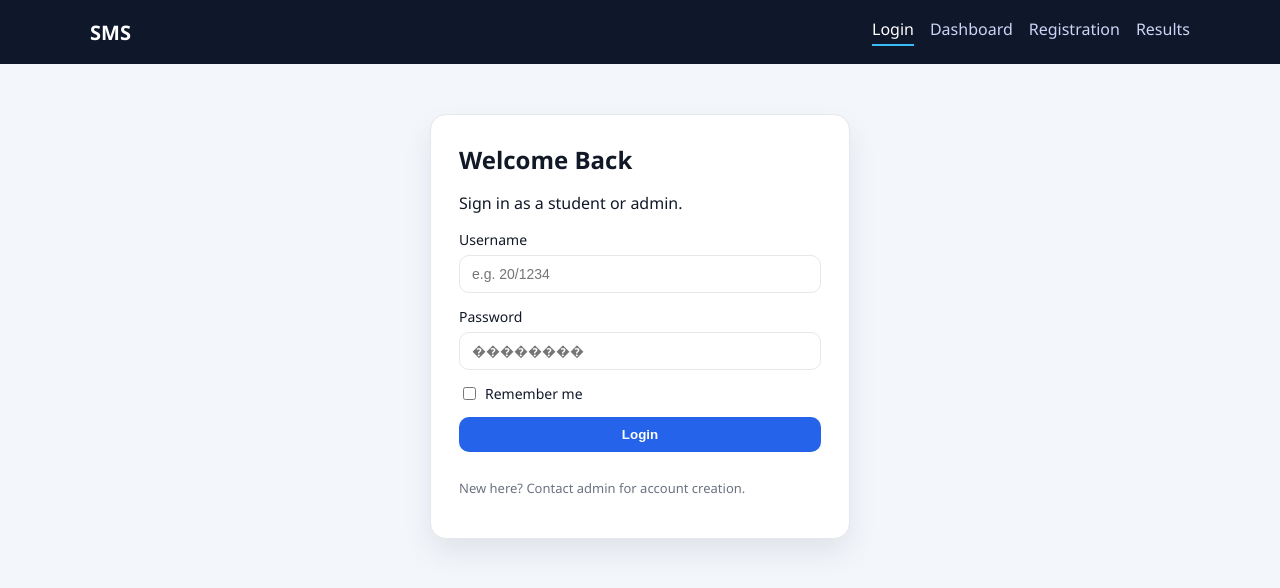
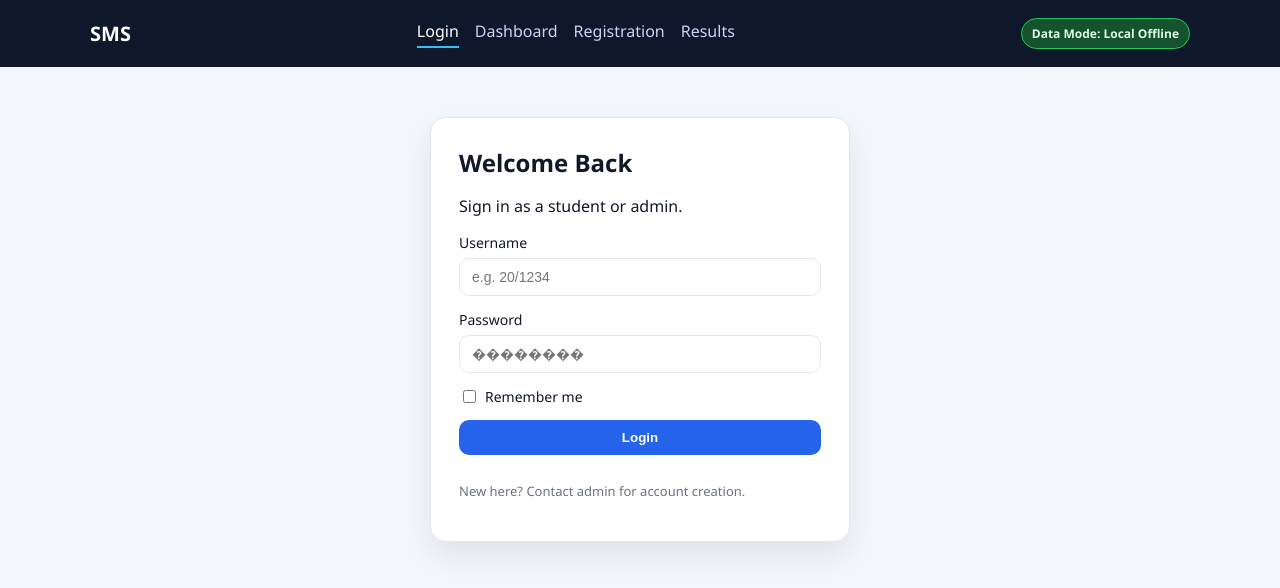
Before and after one commit to Akindelefelix1/SMSfrontend, a plain HTML site: page login.html in a window 1280 px wide. Drawn offline with Linux system fonts and the light colour scheme.

Commit message:
Add mode badge to topbar for local offline data indication; style updates for badge

```diff
--- a/assets/css/style.css
+++ b/assets/css/style.css
@@ -57,6 +57,17 @@ body {
   color: #fff;
   border-bottom: 2px solid #38bdf8;
   padding-bottom: 4px;
+}
+
+.mode-badge {
+  background: #14532d;
+  color: #dcfce7;
+  border: 1px solid #22c55e;
+  font-size: 12px;
+  font-weight: 700;
+  border-radius: 999px;
+  padding: 6px 10px;
+  white-space: nowrap;
 }
 
 .topbar .container {
@@ -288,6 +299,10 @@ body {
     gap: 12px;
   }
 
+  .mode-badge {
+    align-self: flex-start;
+  }
+
   .hero {
     flex-direction: column;
     align-items: flex-start;
--- a/assets/js/local-store.js
+++ b/assets/js/local-store.js
@@ -94,6 +94,18 @@
     }
   };
 
+  const mountModeBadge = () => {
+    if (document.getElementById("smsDataModeBadge")) return;
+    const topbarContainer = document.querySelector(".topbar .container");
+    if (!topbarContainer) return;
+
+    const badge = document.createElement("span");
+    badge.id = "smsDataModeBadge";
+    badge.className = "mode-badge";
+    badge.textContent = "Data Mode: Local Offline";
+    topbarContainer.appendChild(badge);
+  };
+
   const write = (data) => {
     localStorage.setItem(STORAGE_KEY, JSON.stringify(data));
     return data;
@@ -131,6 +143,8 @@
   };
 
   const ensure = () => read();
+
+  mountModeBadge();
 
   const addUser = (payload) => {
     const data = read();
```
